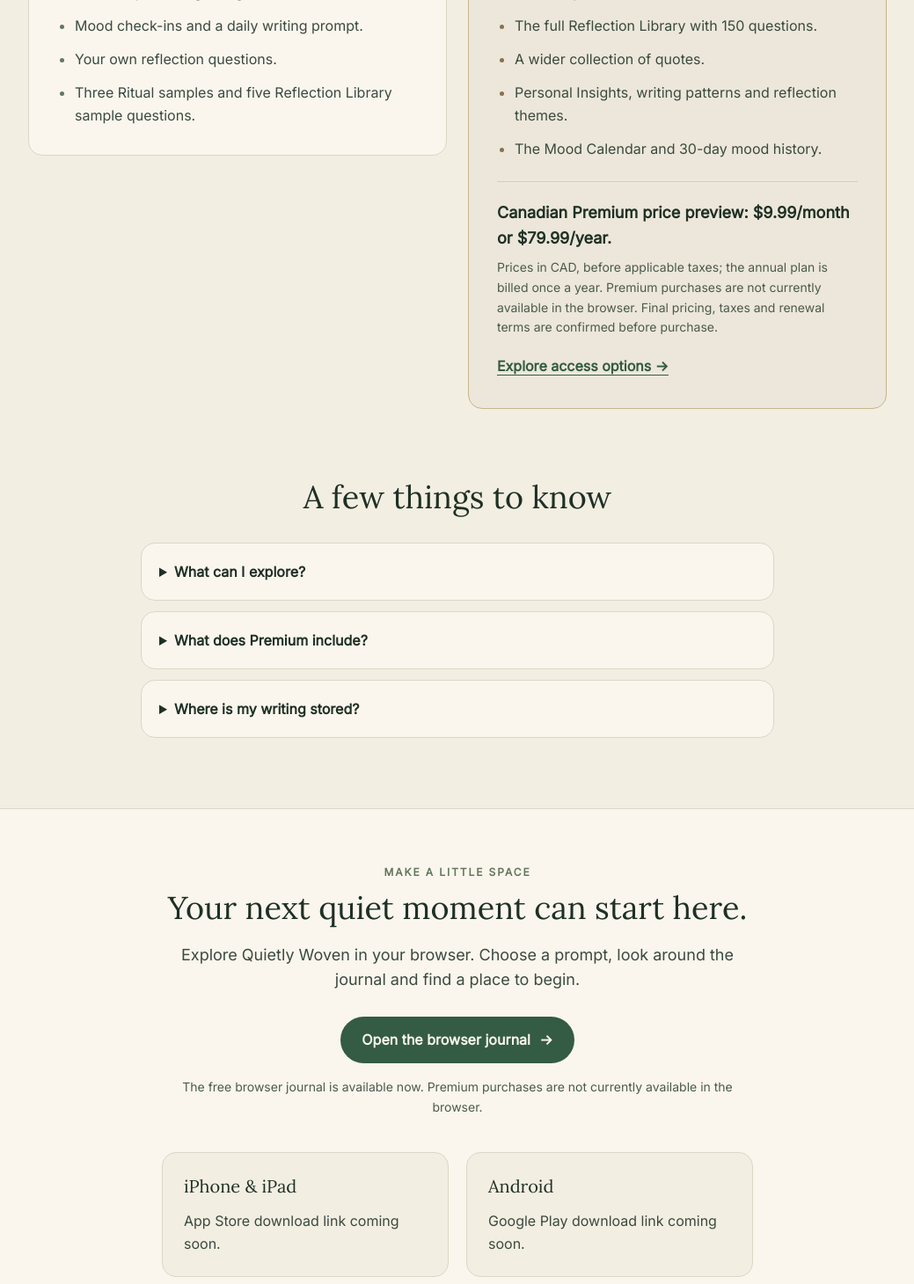
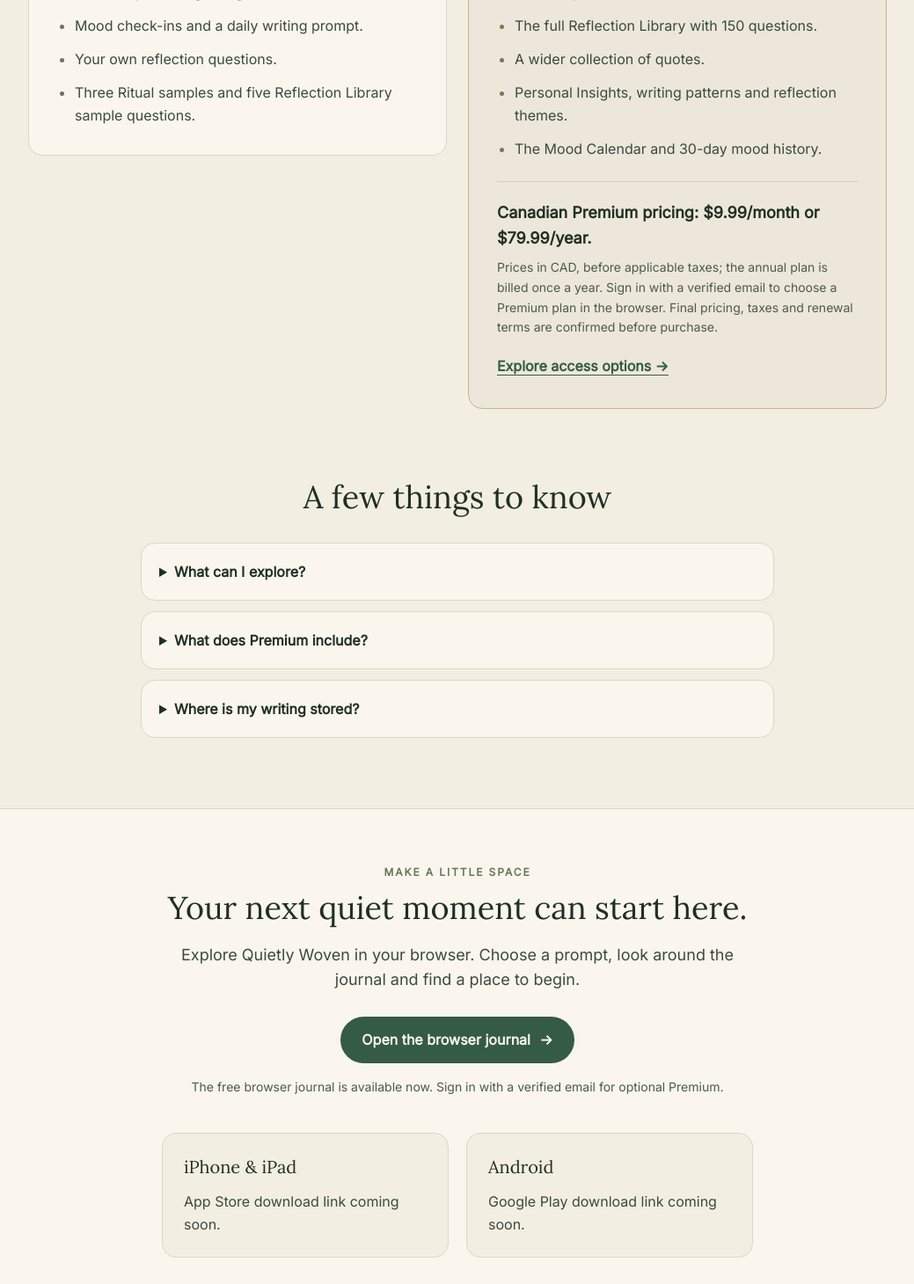
Before and after one commit to FocusQuestLearning/questfamily-website, a Next.js app: page /the-quiet-grove in a window 1280 px wide. Shown: the part 1670-3130 px from the top of the page at 88% size, without its empty margins (120-1159 px from the left). Built offline with nearby package versions, Linux system fonts and the light colour scheme.

Commit message:
Align Quietly Woven website with live browser checkout

```diff
--- a/src/app/the-quiet-grove/page.tsx
+++ b/src/app/the-quiet-grove/page.tsx
@@ -108,10 +108,10 @@ export default function QuietGrovePage() {
               <li>The Mood Calendar and 30-day mood history.</li>
             </ul>
             <p className="mt-6 pt-5 border-t border-[#c8b68c]/50 text-lg font-semibold leading-relaxed text-[#1f3025]">
-              Canadian Premium price preview: $9.99/month or $79.99/year.
+              Canadian Premium pricing: $9.99/month or $79.99/year.
             </p>
             <p className="mt-2 text-sm leading-relaxed text-[#4c5a4d]">
-              Prices in CAD, before applicable taxes; the annual plan is billed once a year. Premium purchases are not currently available in the browser. Final pricing, taxes and renewal terms are confirmed before purchase.
+              Prices in CAD, before applicable taxes; the annual plan is billed once a year. Sign in with a verified email to choose a Premium plan in the browser. Final pricing, taxes and renewal terms are confirmed before purchase.
             </p>
             <Link href="#availability" className="inline-block mt-4 py-1 text-[#345b43] font-semibold underline underline-offset-4">
               Explore access options &rarr;
@@ -139,9 +139,9 @@ export default function QuietGrovePage() {
             </summary>
             <p className="px-5 pb-6 text-base leading-relaxed text-[#3b4a3f]">
               Premium includes the complete Ritual collections, the full Reflection Library, a wider collection
-              of quotes, personal Insights, the Mood Calendar and 30-day mood history. Canadian price preview:
+              of quotes, personal Insights, the Mood Calendar and 30-day mood history. Canadian Premium pricing:
               CAD $9.99/month or $79.99/year, before applicable taxes. The annual plan is billed once a year.
-              Premium purchases are not currently available in the browser. Final pricing, taxes and renewal
+              Sign in with a verified email to choose a Premium plan in the browser. Final pricing, taxes and renewal
               terms are shown before purchase.
             </p>
           </details>
@@ -167,7 +167,7 @@ export default function QuietGrovePage() {
               Explore Quietly Woven in your browser. Choose a prompt, look around the journal and find a place to begin.
             </p>
             <a href={QUIETLY_WOVEN_WEB_URL} className="qg-button qg-button-dark mt-7">Open the browser journal <span aria-hidden="true">&rarr;</span></a>
-            <p className="mt-4 text-sm leading-relaxed text-[#4c5a4d]">The free browser journal is available now. Premium purchases are not currently available in the browser.</p>
+            <p className="mt-4 text-sm leading-relaxed text-[#4c5a4d]">The free browser journal is available now. Sign in with a verified email for optional Premium.</p>
           </div>
           <div className="mt-10 grid sm:grid-cols-2 gap-5 max-w-2xl mx-auto">
             <section className="rounded-2xl border border-[#ddd6c8] bg-[#f3eee2] p-6" aria-labelledby="apple-heading">
```
Also changed, not shown: 2 other files (tests, documents, lock files or other folders).
